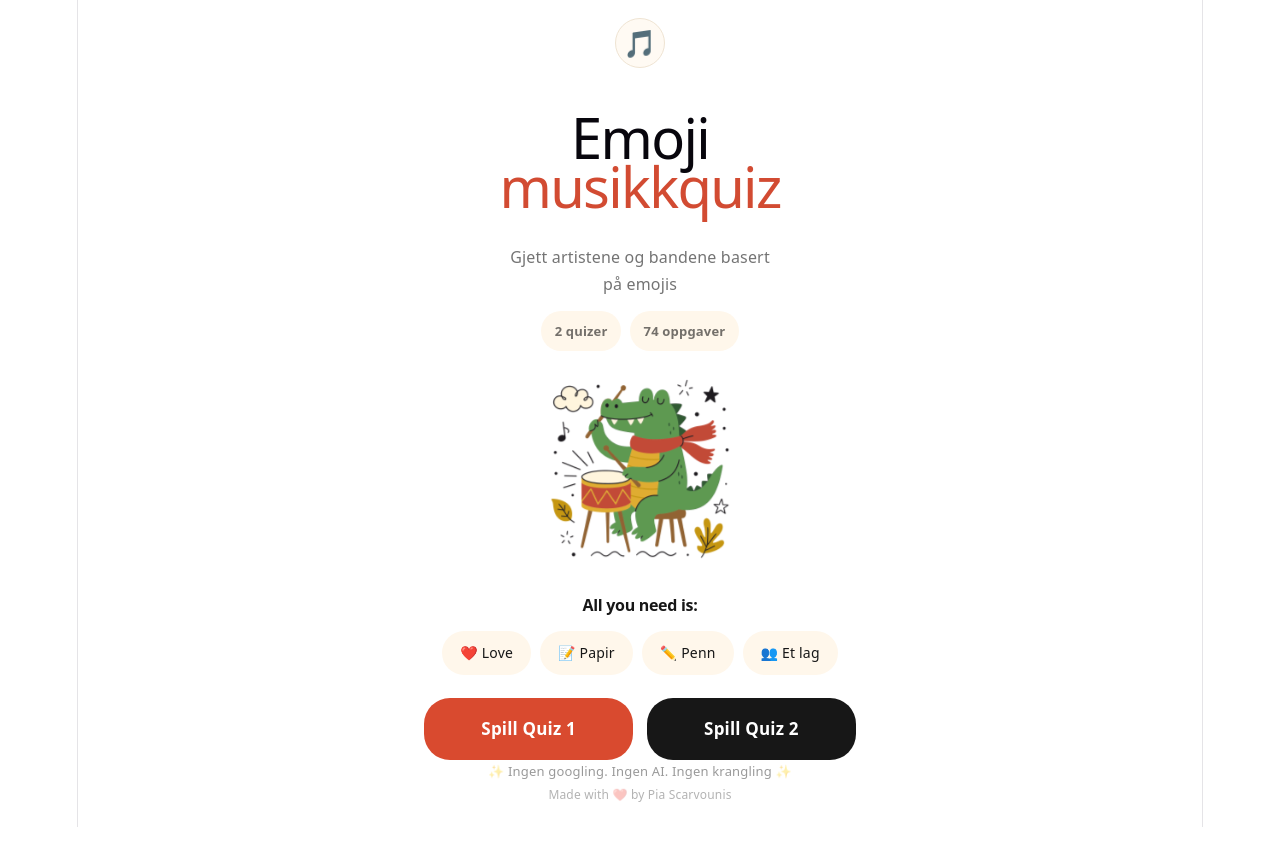
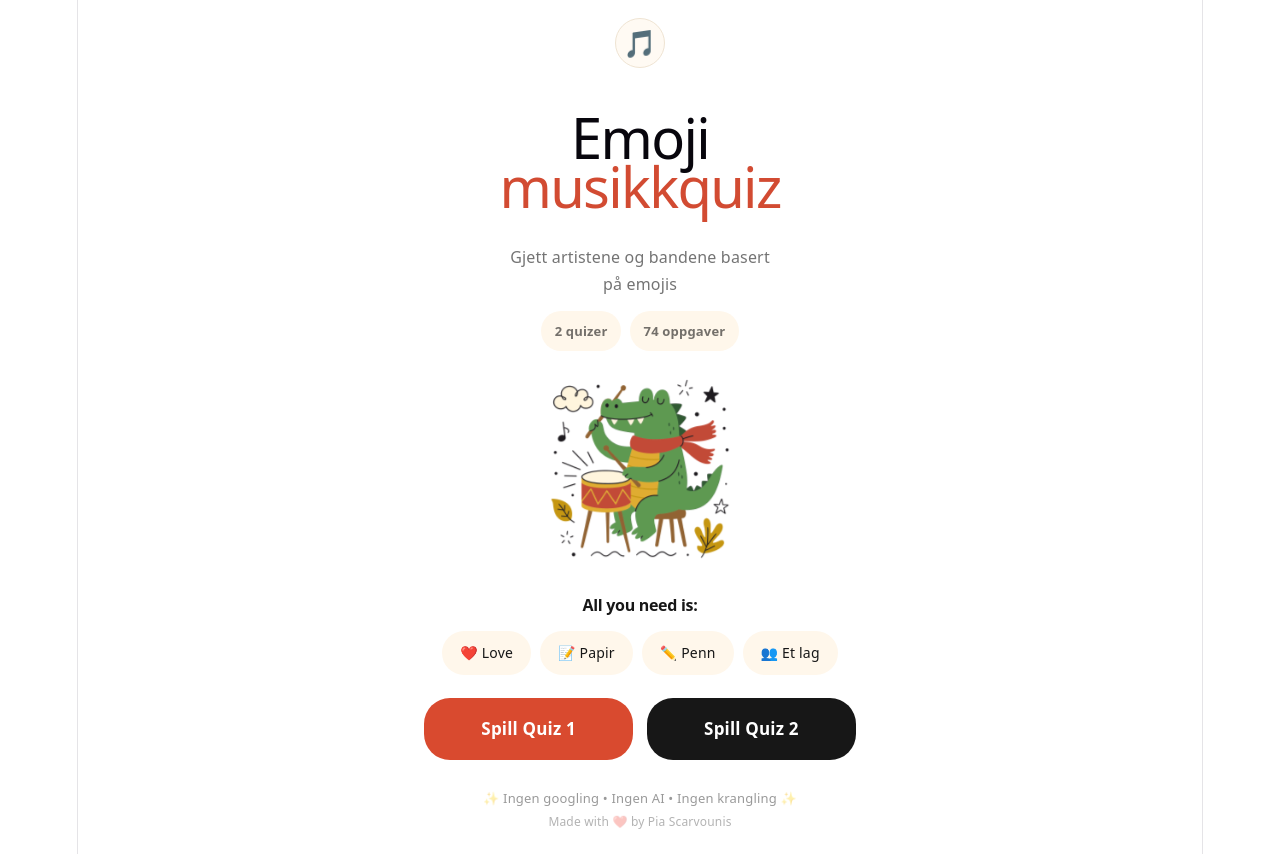
Before and after one commit to pia-scarvounis/emoji-musikkquiz-v1, a React (Vite) app: page / in a window 1280 px wide. Before the commit the page ends 827 px from the top, so only its background shows below. Built offline with nearby package versions, Linux system fonts and the light colour scheme.

Commit message:
spacing under knapper fikset

```diff
--- a/src/App.jsx
+++ b/src/App.jsx
@@ -351,7 +351,7 @@ function nextQuestion() {
           </div>
         </div>
 
-        <div className="mt-5 grid w-full grid-cols-2 gap-3">
+       <div className="mt-5 mb-6 grid w-full grid-cols-2 gap-3">
           <button
             onClick={() => startQuiz("quizOne")}
             className="rounded-[26px] bg-[#d94a2f] px-5 py-4 text-[17px] font-black text-white transition active:scale-[0.98]"
@@ -367,8 +367,8 @@ function nextQuestion() {
           </button>
         </div>
 
-        <p className="mt-4 text-[13px] leading-5 text-black/40">
-          ✨ Ingen googling. Ingen AI. Ingen krangling ✨
+        <p className="mt-7 text-[13px] leading-5 text-black/40">
+          ✨  Ingen googling • Ingen AI • Ingen krangling ✨
         </p>
 
         <p className="mt-2 text-[12px] font-medium text-black/30">
```
